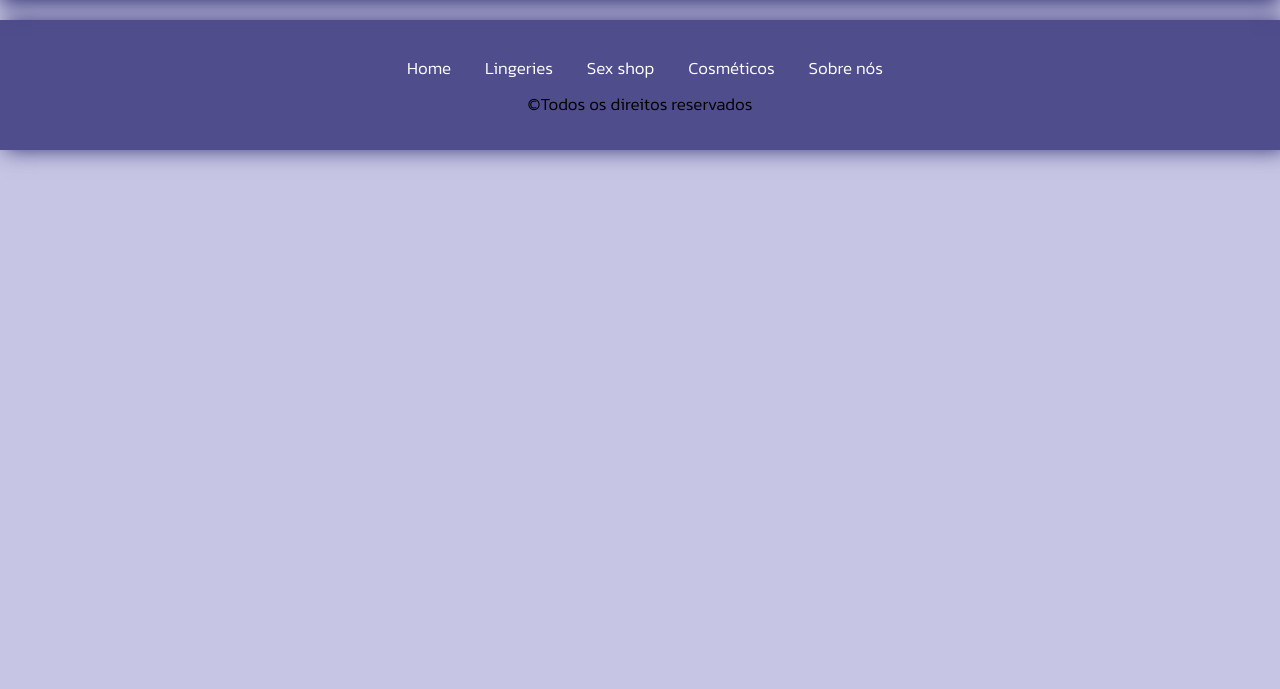
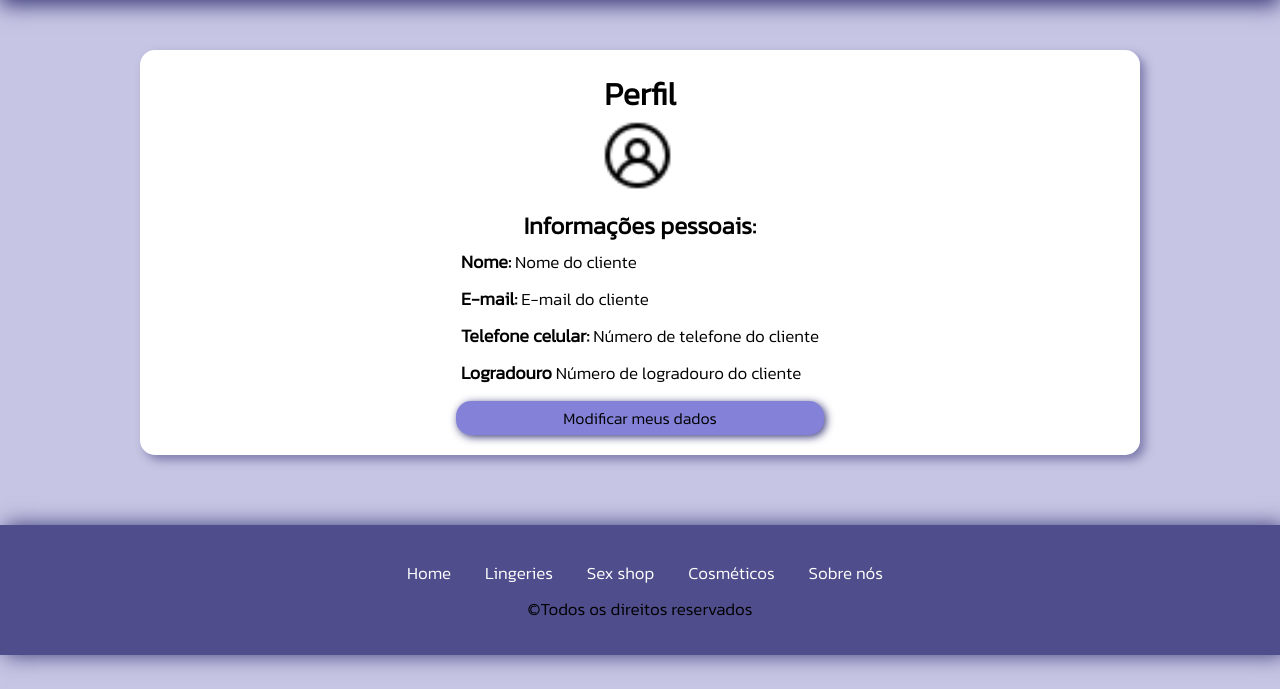
Before and after one commit to Kurarisse/TCCalpha, a PHP site: page /perfil.html in a window 1280 px wide. Shown: the part 111-800 px from the top of the page. Run offline with PHP 8.4, Linux system fonts and the light colour scheme.

Commit message:
feat:add perfil

```diff
--- a/css/styles.css
+++ b/css/styles.css
@@ -168,6 +168,11 @@ body{
     #busca{
         width: 100%;
         max-width: 300px;
+        transition: none;
+    }
+
+    #barraPesquisa{
+        width: 300px;
     }
 }
 /* FIM ESTILO BARRA DE PESQUISA */
@@ -634,6 +639,71 @@ input:checked + .slider:before {
 /* FIM ESTILO COMENTÁRIOS */
 
 
+/* INÍCIO ESTILO PERFIL */
+.area2{
+    width: 90%;
+    max-width: 1000px;
+    height: 100%;
+    max-height: 600px;
+    margin: 50px auto;
+    border-radius: 15px;
+    display: flex;
+    box-shadow: 5px 5px 10px rgba(58, 56, 121, 0.5);
+}
+
+.comentPerfil{
+    width: 100%;
+    display: flex;
+    flex-wrap: wrap;
+    justify-content: center;
+    align-items: center;
+    flex-direction: column;
+    border-radius: 15px;
+    background-color: rgb(255, 255, 255);
+    padding: 15px;
+}
+
+.perfil{
+    display: flex;
+    flex-wrap: wrap;
+    flex-direction: column;
+    justify-content: center;
+    align-items: center;
+    margin-bottom: 5px;
+    padding: 5px;
+}
+
+.infoPerfil{
+    display: flex;
+    flex-wrap: wrap;
+    flex-direction: column;
+    justify-content:justify;
+    align-items: justify;
+}
+
+.infoPerfil p span{
+    font-weight: bolder;
+    font-size: 18px;
+}
+
+.infoPerfil p{
+    padding: 5px;
+}
+
+.infoPerfil button{
+    border: none;
+    background-color: rgb(132, 130, 216);
+    color: rgb(0, 0, 0);
+    box-shadow: 2px 2px 8px rgb(58, 56, 121);
+    border-radius: 15px;
+    padding: 5px;
+    font-size: 16px;
+    margin-top: 10px;
+    margin-bottom: 5px;
+}
+/* FIM ESTILO PERFIL */
+
+
 /* INÍCIO ESTILO PÁGINA SOBRE */
 .intro{
     background-color: rgb(255, 255, 255);
--- a/perfil.html
+++ b/perfil.html
@@ -75,6 +75,24 @@
         </div>
         <!-- FIM BOTÃO ACESSIBILIDADE -->
 
+        <div class="area2">
+            <div class="comentPerfil">
+                <div class="perfil">
+                    <h1>Perfil</h1>
+                    <img src="img/perfil.png" alt="Imagem de perfil" width="80px" title="Imagem de perfil">
+                </div>
+                    <h2>Informações pessoais:</h2>
+                <div class="infoPerfil">
+                    <p><span>Nome:</span> Nome do cliente</p>
+                    <p><span>E-mail:</span> E-mail do cliente</p>
+                    <p><span>Telefone celular:</span> Número de telefone do cliente</p>
+                    <p><span>Logradouro</span> Número de logradouro do cliente</p>
+
+                    <button><a href="#">Modificar meus dados</a></button>
+                </div>
+            </div>
+        </div>
+
     </div>
     <!-- FIM CORPO -->
 
```
